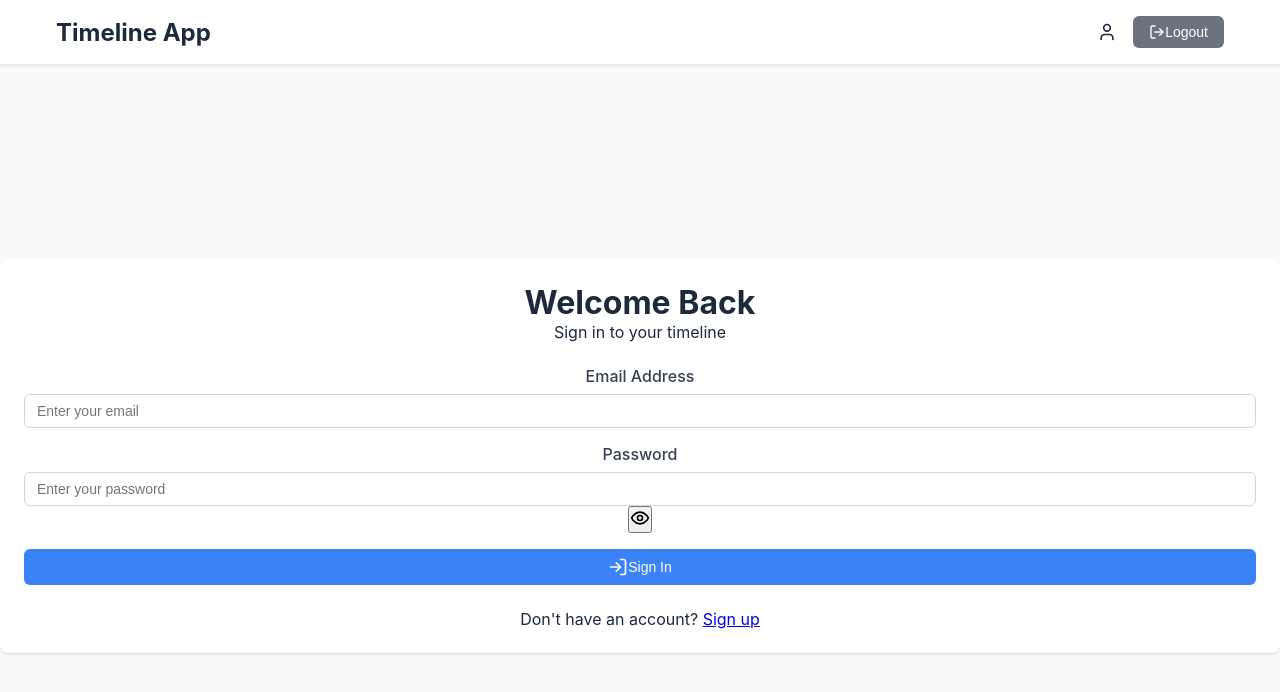
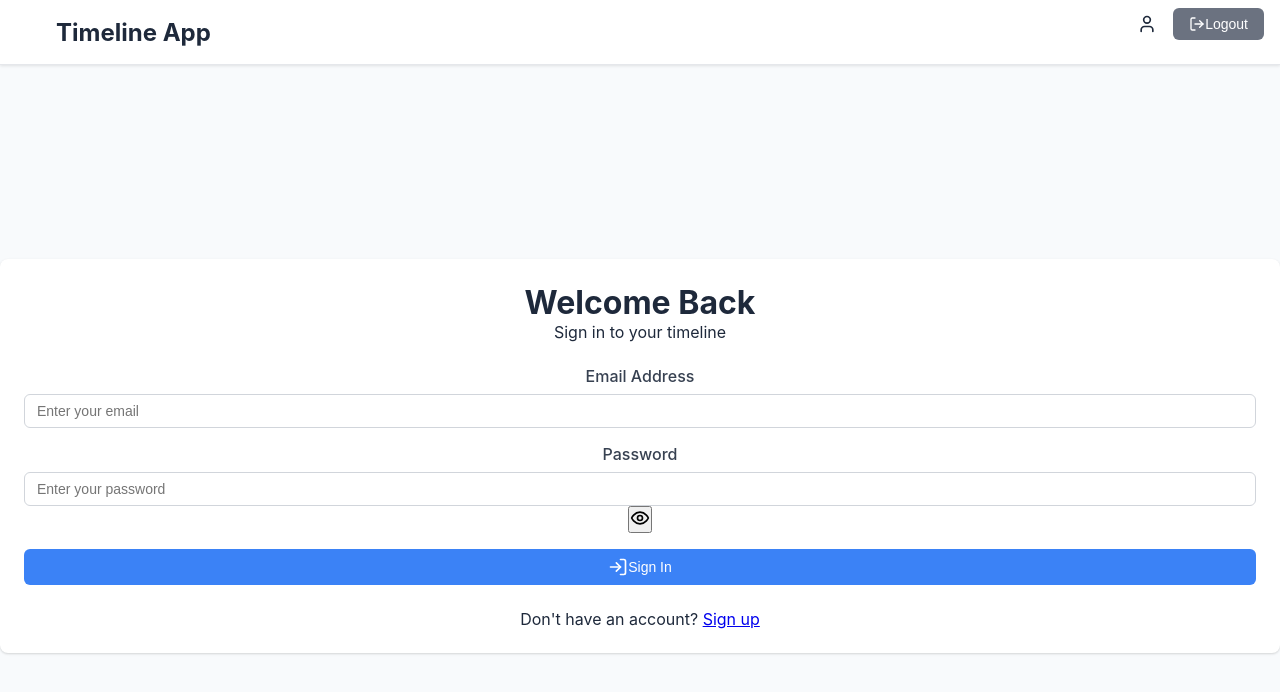
Before and after one commit to gabogiapp/Relationship-Timeline, a React (Create React App) app in the folder client/: page /login in a window 1280 px wide. Shown: the top 692 px of the page. Built offline with nearby package versions, Linux system fonts and the light colour scheme; no server answers.

Commit message:
Position navbar user section absolutely for better layout
Co-authored-by: gl618 <gl618@scarletmail.rutgers.edu>

```diff
--- a/client/src/components/Navbar.js
+++ b/client/src/components/Navbar.js
@@ -12,7 +12,7 @@ const Navbar = () => {
           <h1 className="text-xl font-bold text-gray-900">Timeline App</h1>
         </div>
 
-        <div className="navbar-right">
+        <div className="navbar-right-absolute">
           <div className="flex items-center gap-2 text-gray-700">
             <User size={20} />
             <span className="font-medium">{user?.username}</span>
--- a/client/src/index.css
+++ b/client/src/index.css
@@ -71,6 +71,16 @@ code {
   display: flex;
   align-items: center;
   gap: 1rem;
+}
+
+.navbar-right-absolute {
+  position: absolute;
+  top: 0.5rem;
+  right: 1rem;
+  display: flex;
+  align-items: center;
+  gap: 1rem;
+  z-index: 51;
 }
 
 /* Utility Classes */
```
